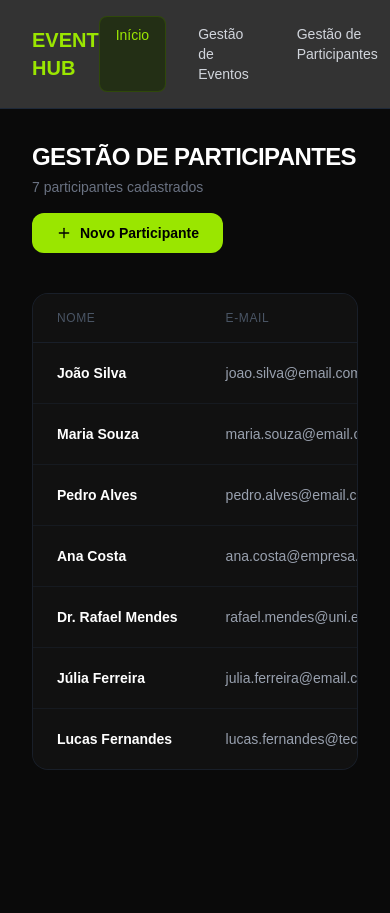
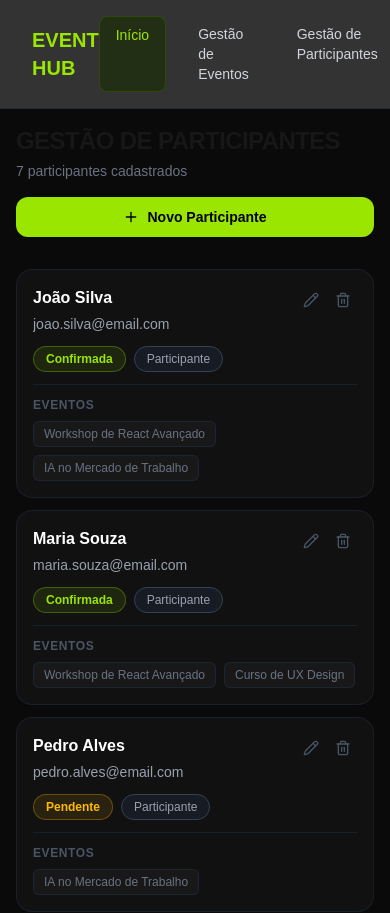
Before and after one commit to gsouza2313/e-ventsplatform, a Next.js app in the folder e-ventsplatform/: page /participantes in a window 390 px wide. Shown: the top 913 px of the page. Built offline with nearby package versions, Linux system fonts and the light colour scheme.

Commit message:
ajustar espaços vazios

```diff
--- a/e-ventsplatform/app/components/SmoothScroll.tsx
+++ b/e-ventsplatform/app/components/SmoothScroll.tsx
@@ -7,8 +7,13 @@ export default function SmoothScroll({
   children: React.ReactNode;
 }) {
   return (
-    <ReactLenis root options={{ lerp: 0.1, duration: 1.5 }}>
-      {children}
-    </ReactLenis>
+    <ReactLenis
+  root
+  options={{ lerp: 0.1, duration: 1.5 }}
+>
+  <div className="w-full max-w-full">
+    {children}
+  </div>
+</ReactLenis>
   );
 }
--- a/e-ventsplatform/app/globals.css
+++ b/e-ventsplatform/app/globals.css
@@ -22,8 +22,9 @@
 
 html,
 body {
+  width: 100%;
+  min-width: 100%;
   overflow-x: hidden;
-  max-width: 100vw;
   background: var(--background);
   color: var(--foreground);
   font-family: Arial, Helvetica, sans-serif;
@@ -63,3 +64,19 @@ body {
 .parceiro-card .text-glow {
   color: #9ca3af;
 }
+
+* {
+  box-sizing: border-box;
+}
+
+html,
+body {
+  width: 100%;
+  max-width: 100%;
+  overflow-x: hidden;
+}
+
+body > * {
+  width: 100%;
+  max-width: 100%;
+}
--- a/e-ventsplatform/app/layout.tsx
+++ b/e-ventsplatform/app/layout.tsx
@@ -1,14 +1,21 @@
-import type { Metadata } from "next";
+import type { Metadata, Viewport } from "next";
 import { Anton } from "next/font/google";
 import Link from "next/link";
 import "./globals.css";
 import SmoothScroll from "./components/SmoothScroll";
+
+
 
 const anton = Anton({
   weight: "400",
   subsets: ["latin"],
   variable: "--font-anton",
 });
+
+export const viewport: Viewport = {
+  width: "device-width",
+  initialScale: 1,
+};
 
 export const metadata: Metadata = {
   title: "EVENT HUB",
@@ -21,8 +28,19 @@ export default function RootLayout({
   children: React.ReactNode;
 }) {
   return (
-    <html lang="pt-BR" className={anton.variable}>
-      <body className="bg-black text-white min-h-screen overflow-x-hidden">
+    <html
+  lang="pt-BR"
+  className={anton.variable}
+  style={{ width: "100vw", minHeight: "100vh" }}
+>
+  <body
+    style={{
+      width: "100vw",
+      minHeight: "100vh",
+      margin: 0,
+    }}
+    className="bg-black text-white"
+  >
         <SmoothScroll>
           <header className="flex justify-between items-center px-8 py-4 border-b border-gray-800 bg-black/80 backdrop-blur sticky top-0 z-50">
             <div className="text-xl font-extrabold text-lime-400">
@@ -49,7 +67,10 @@ export default function RootLayout({
               </Link>
             </nav>
           </header>
-          {children}
+
+         <main className="w-full min-w-0">
+              {children}
+            </main>
         </SmoothScroll>
       </body>
     </html>
--- a/e-ventsplatform/app/participantes/page.tsx
+++ b/e-ventsplatform/app/participantes/page.tsx
@@ -119,9 +119,10 @@ function removerParticipante() {
     }, [modalAberto]);
 
  return (
-    <div className="min-h-screen bg-[#0a0a0a] p-8 font-sans text-white md:p-12">
-      <div className="mx-auto max-w-7xl">
-        <header className="mb-10 flex flex-col items-start justify-between gap-4 md:flex-row md:items-center">
+
+ <div className="min-h-screen w-full bg-[#0a0a0a] p-4 sm:p-6 md:p-12">
+   <div className="mx-auto w-full max-w-7xl">
+        <header className="mb-8 flex flex-col items-stretch justify-between gap-4 sm:mb-10 md:flex-row md:items-center">
           <div>
             <h1 className="mb-1 text-2xl font-black uppercase tracking-tight md:text-3xl">
               Gestão de Participantes
@@ -135,15 +136,100 @@ function removerParticipante() {
           <button
             type="button"
             onClick={abrirNovoParticipante}
-            className="flex items-center gap-2 rounded-xl bg-lime-400 px-6 py-2.5 text-sm font-bold text-black transition-colors hover:bg-lime-300"
+            className="flex w-full items-center justify-center gap-2 rounded-xl bg-lime-400 px-6 py-2.5 text-sm font-bold text-black transition-colors hover:bg-lime-300 md:w-auto"
           >
             <Plus size={16} />
             Novo Participante
           </button>
         </header>
 
-        <div className="overflow-x-auto rounded-2xl border border-gray-800/60 bg-[#111111]">
-          <table className="w-full min-w-[900px] border-collapse text-left">
+        <div className="space-y-3 md:hidden">
+  {listaParticipantes.map((participante) => (
+    <div
+      key={participante.id}
+      className="rounded-2xl border border-gray-800/60 bg-[#111111] p-4"
+    >
+      <div className="mb-3 flex items-start justify-between gap-3">
+        <div className="min-w-0">
+          <p className="truncate font-bold text-white">
+            {participante.nome}
+          </p>
+
+          <p className="mt-1 truncate text-sm text-gray-400">
+            {participante.email}
+          </p>
+        </div>
+
+        <div className="flex shrink-0 items-center gap-1 text-gray-600">
+          <button
+            type="button"
+            onClick={() => abrirEdicao(participante)}
+            title={`Editar ${participante.nome}`}
+            className="rounded-md p-1.5 transition-colors hover:bg-gray-800 hover:text-lime-400"
+          >
+            <Pencil size={16} />
+          </button>
+
+          <button
+            type="button"
+            onClick={() => abrirConfirmacaoExclusao(participante)}
+            title={`Excluir ${participante.nome}`}
+            className="rounded-md p-1.5 transition-colors hover:bg-gray-800 hover:text-red-500"
+          >
+            <Trash2 size={16} />
+          </button>
+        </div>
+      </div>
+
+      <div className="flex flex-wrap gap-2">
+        <span
+          className={`inline-flex rounded-full border px-3 py-1 text-xs font-semibold ${
+            estilosStatus[participante.status]
+          }`}
+        >
+          {participante.status}
+        </span>
+
+        <span
+          className={`inline-flex rounded-full border px-3 py-1 text-xs ${
+            estilosFuncao[participante.funcao]
+          }`}
+        >
+          {participante.funcao}
+        </span>
+      </div>
+
+      <div className="mt-3 border-t border-gray-800/60 pt-3">
+        <p className="mb-2 text-xs font-bold uppercase tracking-wider text-gray-600">
+          Eventos
+        </p>
+
+        <div className="flex flex-wrap gap-2">
+          {participante.eventosInscritosIds.map((eventoId) => {
+            const evento = todosEventos.find(
+              (item) => item.id === eventoId
+            );
+
+            if (!evento) return null;
+
+            return (
+              <span
+                key={evento.id}
+                title={evento.titulo}
+                className="truncate rounded-md border border-gray-800/80 bg-white/[0.03] px-2.5 py-1 text-xs text-gray-500"
+              >
+                {evento.titulo}
+              </span>
+            );
+          })}
+        </div>
+      </div>
+    </div>
+  ))}
+</div>
+
+       <div className="w-full overflow-x-auto rounded-2xl border border-gray-800/60 bg-[#111111]">
+  <table className="w-full min-w-[700px] border-collapse text-left">
             <thead>
               <tr className="border-b border-gray-800/60 text-xs font-extrabold uppercase tracking-wider text-gray-600">
                 <th className="px-6 py-4 font-medium">Nome</th>
@@ -158,13 +244,12 @@ function removerParticipante() {
             </thead>
 
             <tbody className="text-sm text-gray-300">
-              {listaParticipantes.map((participante, index) => (
+  {listaParticipantes.length > 0 ? (
+    listaParticipantes.map((participante, index) => (
       <tr
         key={participante.id}
         className={`border-b border-gray-800/40 transition-colors hover:bg-white/[0.02] ${
-                    index === listaParticipantes.length - 1
-                      ? "border-b-0"
-                      : ""
+          index === listaParticipantes.length - 1 ? "border-b-0" : ""
         }`}
       >
         <td className="px-6 py-4">
@@ -201,7 +286,7 @@ function removerParticipante() {
           <div className="flex max-w-[270px] gap-2 overflow-hidden">
             {participante.eventosInscritosIds.map((eventoId) => {
               const evento = todosEventos.find(
-                          (item) => item.id === eventoId,
+                (item) => item.id === eventoId
               );
 
               if (!evento) return null;
@@ -241,7 +326,31 @@ function removerParticipante() {
           </div>
         </td>
       </tr>
-              ))}
+    ))
+  ) : (
+    <tr>
+      <td colSpan={6} className="px-6 py-16 text-center">
+        <div className="flex flex-col items-center justify-center">
+          <p className="text-lg font-bold text-white">
+            Nenhum participante cadastrado
+          </p>
+
+          <p className="mt-2 text-sm text-gray-500">
+            Cadastre um novo participante para começar.
+          </p>
+
+          <button
+            type="button"
+            onClick={abrirNovoParticipante}
+            className="mt-5 rounded-xl bg-lime-400 px-5 py-2.5 text-sm font-bold text-black transition-colors hover:bg-lime-300"
+          >
+            <Plus size={16} className="mr-2 inline" />
+            Novo Participante
+          </button>
+        </div>
+      </td>
+    </tr>
+  )}
 </tbody>
           </table>
         </div>
@@ -258,7 +367,7 @@ function removerParticipante() {
                     style={{ scrollbarWidth: "none", msOverflowStyle: "none" }}
                   >
 
-            <div className="sticky top-0 z-10 flex items-center justify-between border-b border-lime-500/20 bg-[#111111] px-6 py-5">
+            <div className="sticky top-0 z-10 flex items-center justify-between border-b border-lime-500/20 bg-[#111111] px-4 py-4 sm:px-6 sm:py-5">
               <h2
                 id="titulo-modal-participante"
                 className="text-xl font-black uppercase tracking-wide text-white"
@@ -280,7 +389,7 @@ function removerParticipante() {
 
             <form
               key={participanteEmEdicao?.id ?? "novo"}
-              className="space-y-4 p-6"
+              className="space-y-4 p-4 sm:p-6"
               onSubmit={salvarParticipante}
             >
               <div>
```
Lines whose indentation alone changed are shown as unchanged.
